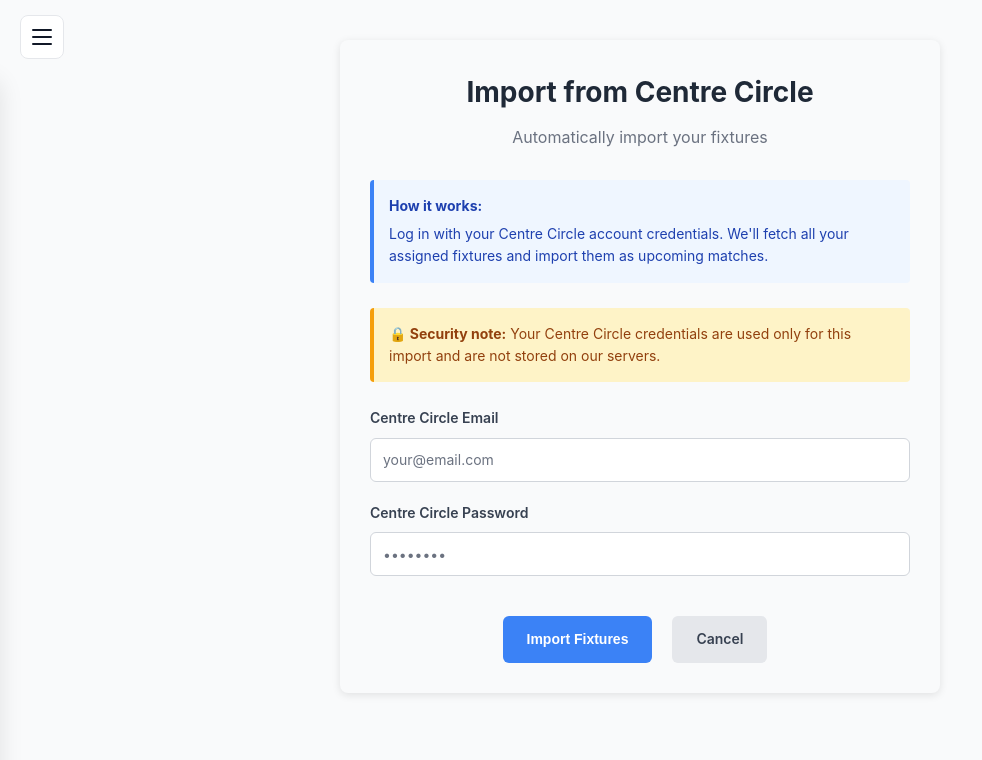
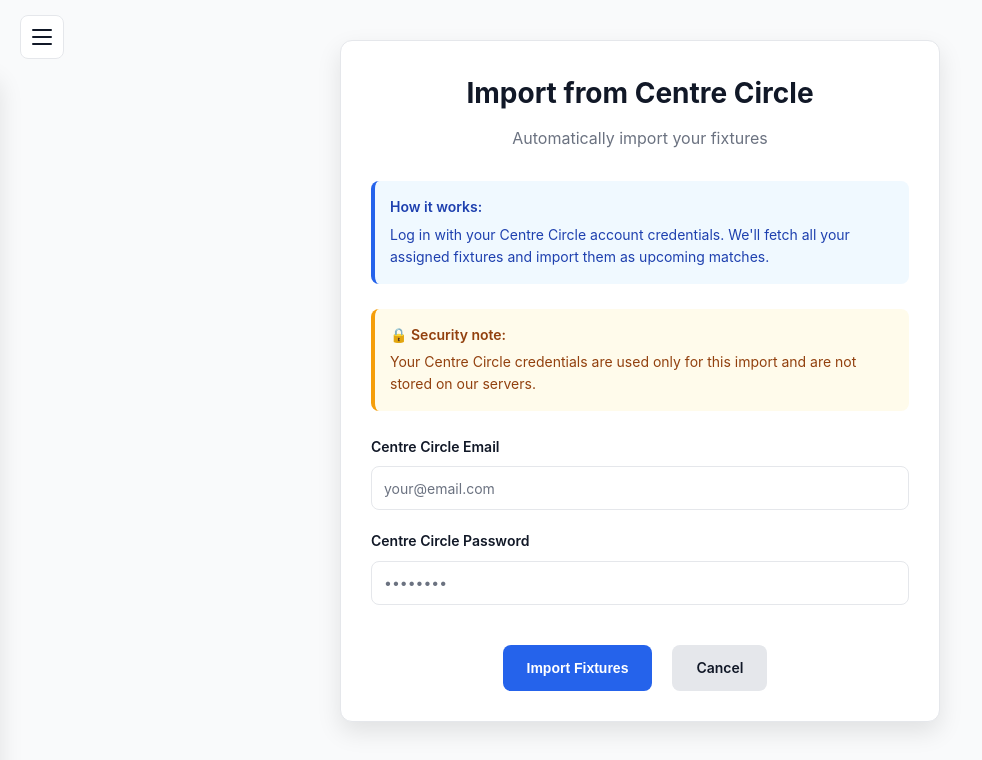
Before and after one commit to alf3ca/refapp, a Node server app: template views/import-centre-circle.ejs in a window 1280 px wide. Shown: the top 760 px of the page, without its empty margins (0-982 px from the left). Run offline with Node 20, Linux system fonts and the light colour scheme; the template is opened without the code that fills it, so the values that code supplies are empty.

Commit message:
Update import-centre-circle.ejs

```diff
--- a/views/import-centre-circle.ejs
+++ b/views/import-centre-circle.ejs
@@ -10,9 +10,10 @@
       max-width: 600px;
       margin: 40px auto;
       padding: 30px;
-      background: #f9fafb;
-      border-radius: 8px;
-      box-shadow: 0 2px 8px rgba(0, 0, 0, 0.1);
+      background: var(--card-bg);
+      border-radius: 12px;
+      border: 1px solid var(--border-color);
+      box-shadow: var(--shadow-lg);
     }
 
     .import-header {
@@ -23,11 +24,11 @@
     .import-header h1 {
       font-size: 28px;
       margin: 0 0 10px 0;
-      color: #1f2937;
+      color: var(--text-dark);
     }
 
     .import-header p {
-      color: #6b7280;
+      color: var(--text-light);
       margin: 0;
     }
 
@@ -39,49 +40,57 @@
       display: block;
       font-weight: 600;
       margin-bottom: 8px;
-      color: #374151;
+      color: var(--text-dark);
+      font-size: 14px;
     }
 
     .form-group input {
       width: 100%;
-      padding: 10px 12px;
-      border: 1px solid #d1d5db;
-      border-radius: 6px;
+      padding: 12px;
+      border: 1px solid var(--border-color);
+      border-radius: 8px;
       font-size: 14px;
       font-family: inherit;
       box-sizing: border-box;
-      transition: border-color 0.2s;
+      transition: border-color 0.3s, box-shadow 0.3s;
     }
 
     .form-group input:focus {
       outline: none;
-      border-color: #3b82f6;
-      box-shadow: 0 0 0 3px rgba(59, 130, 246, 0.1);
+      border-color: var(--primary-color);
+      box-shadow: 0 0 0 3px rgba(37, 99, 235, 0.1);
     }
 
     .info-box {
-      background: #eff6ff;
-      border-left: 4px solid #3b82f6;
+      background: #f0f9ff;
+      border-left: 4px solid var(--primary-color);
       padding: 15px;
       margin-bottom: 25px;
-      border-radius: 4px;
+      border-radius: 8px;
       font-size: 14px;
-      color: #1e40af;
+      color: var(--secondary-color);
     }
 
     .info-box strong {
       display: block;
       margin-bottom: 5px;
+      font-weight: 600;
     }
 
     .warning-box {
-      background: #fef3c7;
-      border-left: 4px solid #f59e0b;
+      background: #fffbeb;
+      border-left: 4px solid var(--warning-color);
       padding: 15px;
       margin-bottom: 25px;
-      border-radius: 4px;
+      border-radius: 8px;
       font-size: 14px;
       color: #92400e;
+    }
+
+    .warning-box strong {
+      display: block;
+      margin-bottom: 5px;
+      font-weight: 600;
     }
 
     .button-group {
@@ -94,30 +103,31 @@
     .btn {
       padding: 12px 24px;
       border: none;
-      border-radius: 6px;
+      border-radius: 8px;
       font-size: 14px;
       font-weight: 600;
       cursor: pointer;
-      transition: all 0.2s;
+      transition: all 0.3s;
     }
 
     .btn-primary {
-      background: #3b82f6;
+      background: var(--primary-color);
       color: white;
     }
 
     .btn-primary:hover {
-      background: #2563eb;
+      background: var(--secondary-color);
     }
 
     .btn-primary:disabled {
-      background: #9ca3af;
+      background: var(--text-light);
       cursor: not-allowed;
+      opacity: 0.6;
     }
 
     .btn-secondary {
-      background: #e5e7eb;
-      color: #374151;
+      background: var(--border-color);
+      color: var(--text-dark);
     }
 
     .btn-secondary:hover {
@@ -126,21 +136,22 @@
 
     .message {
       padding: 12px 15px;
-      border-radius: 6px;
+      border-radius: 8px;
       margin-bottom: 20px;
       font-size: 14px;
+      border-left: 4px solid;
     }
 
     .message.success {
-      background: #d1fae5;
-      border: 1px solid #a7f3d0;
+      background: #ecfdf5;
+      border-left-color: var(--success-color);
       color: #065f46;
     }
 
     .message.error {
-      background: #fee2e2;
-      border: 1px solid #fecaca;
-      color: #7f1d1d;
+      background: #fef2f2;
+      border-left-color: var(--error-color);
+      color: #991b1b;
     }
 
     .loading {
@@ -150,8 +161,8 @@
     }
 
     .spinner {
-      border: 3px solid #e5e7eb;
-      border-top: 3px solid #3b82f6;
+      border: 3px solid var(--border-color);
+      border-top: 3px solid var(--primary-color);
       border-radius: 50%;
       width: 30px;
       height: 30px;
@@ -166,7 +177,7 @@
 
     .loading-text {
       margin-top: 10px;
-      color: #6b7280;
+      color: var(--text-light);
       font-size: 14px;
     }
   </style>
```
